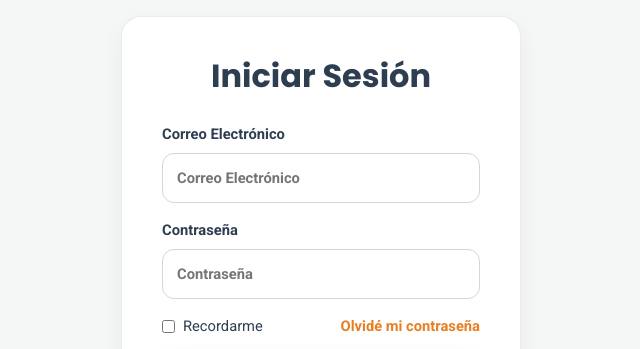
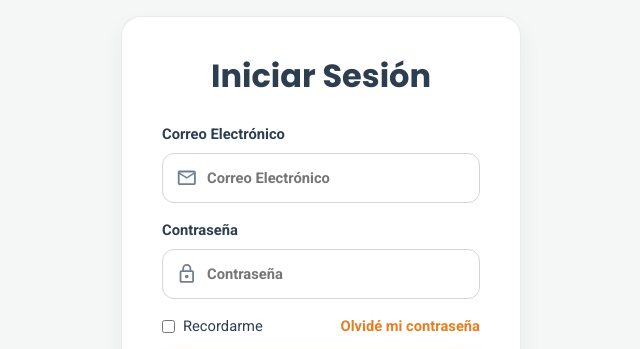
Before and after one commit to tyfaany/PortafolioDesarrollador, a React (Vite) app in the folder Frontend/: page /login in a window 1280 px wide. Shown: the part 146-495 px from the top of the page, without its empty margins (319-959 px from the left). Built offline with nearby package versions, Linux system fonts and the light colour scheme; no server answers.

Commit message:
FEAT: agregar MDI y iconos en campos de formularios

```diff
--- a/Frontend/package.json
+++ b/Frontend/package.json
@@ -10,6 +10,8 @@
     "preview": "vite preview"
   },
   "dependencies": {
+    "@mdi/js": "^7.4.47",
+    "@mdi/react": "^1.6.1",
     "axios": "^1.13.6",
     "bootstrap": "^5.3.8",
     "react": "^18.2.0",
--- a/Frontend/src/App.css
+++ b/Frontend/src/App.css
@@ -250,6 +250,45 @@ input {
   font-weight: 600;
 }
 
+.auth-field__control {
+  position: relative;
+  display: flex;
+  align-items: center;
+}
+
+.auth-field__control--icon-start .softsave-input {
+  padding-left: 44px;
+}
+
+.auth-field__control--icon-end .softsave-input {
+  padding-right: 44px;
+}
+
+.auth-field__icon {
+  position: absolute;
+  border: none;
+  background: transparent;
+  color: var(--color-texto-suave);
+  padding: 0;
+  display: inline-flex;
+  align-items: center;
+  justify-content: center;
+  cursor: default;
+}
+
+.auth-field__icon--start {
+  left: 14px;
+}
+
+.auth-field__icon--end {
+  right: 14px;
+}
+
+.auth-field__icon svg {
+  width: 18px;
+  height: 18px;
+}
+
 .softsave-input {
   width: 100%;
   padding: 13px 14px;
--- a/Frontend/src/components/Field.jsx
+++ b/Frontend/src/components/Field.jsx
@@ -6,10 +6,35 @@ function Field({
   onChange,
   placeholder,
   autoComplete,
+  icon,
+  iconPosition = 'start',
+  onIconClick,
+  iconLabel,
 }) {
+  const hasIcon = Boolean(icon);
+  const iconClass = iconPosition === 'end' ? 'auth-field__icon--end' : 'auth-field__icon--start';
+  const wrapperClass = [
+    'auth-field__control',
+    hasIcon ? `auth-field__control--icon-${iconPosition}` : '',
+  ]
+    .filter(Boolean)
+    .join(' ');
+
   return (
     <label className="auth-field">
       <span>{label}</span>
+      <div className={wrapperClass}>
+        {hasIcon && iconPosition === 'start' && (
+          <button
+            className={`auth-field__icon ${iconClass}`}
+            type="button"
+            onClick={onIconClick}
+            aria-label={iconLabel}
+            aria-hidden={onIconClick ? 'false' : 'true'}
+          >
+            {icon}
+          </button>
+        )}
         <input
           className="softsave-input"
           type={type}
@@ -19,6 +44,18 @@ function Field({
           placeholder={placeholder}
           autoComplete={autoComplete}
         />
+        {hasIcon && iconPosition === 'end' && (
+          <button
+            className={`auth-field__icon ${iconClass}`}
+            type="button"
+            onClick={onIconClick}
+            aria-label={iconLabel}
+            aria-hidden={onIconClick ? 'false' : 'true'}
+          >
+            {icon}
+          </button>
+        )}
+      </div>
     </label>
   );
 }
--- a/Frontend/src/pages/forgotPassword.jsx
+++ b/Frontend/src/pages/forgotPassword.jsx
@@ -2,6 +2,8 @@ import { useState } from 'react';
 import * as Yup from 'yup';
 import { Link } from 'react-router-dom';
 import api from '../axios/api';
+import Icon from '@mdi/react';
+import { mdiEmailOutline } from '@mdi/js';
 import Field from '../components/Field';
 
 // Esquema de validacion para recuperacion de contraseña
@@ -81,6 +83,7 @@ const ForgotPassword = () => {
             onChange={handleChange}
             placeholder="Ingresa tu correo"
             autoComplete="email"
+            icon={<Icon path={mdiEmailOutline} size={0.9} />}
           />
           {errores.email && (
             <small className="error-text">{errores.email}</small>
--- a/Frontend/src/pages/login.jsx
+++ b/Frontend/src/pages/login.jsx
@@ -2,6 +2,8 @@ import { useState } from 'react';
 import * as Yup from 'yup';
 import { Link, Navigate, useNavigate } from 'react-router-dom';
 import { useAuth } from '../context/AuthContext';
+import Icon from '@mdi/react';
+import { mdiEmailOutline, mdiLockOutline } from '@mdi/js';
 import Field from '../components/Field';
 
 // Esquema de validacion para inicio de sesion
@@ -91,6 +93,7 @@ const Login = () => {
           onChange={handleChange}
           placeholder="Correo Electrónico"
           autoComplete="email"
+          icon={<Icon path={mdiEmailOutline} size={0.9} />}
         />
         {errores.email && (
           <small className="error-text">{errores.email}</small>
@@ -103,6 +106,7 @@ const Login = () => {
           onChange={handleChange}
           placeholder="Contraseña"
           autoComplete="current-password"
+          icon={<Icon path={mdiLockOutline} size={0.9} />}
         />
         {errores.password && (
           <small className="error-text">{errores.password}</small>
--- a/Frontend/src/pages/registro.jsx
+++ b/Frontend/src/pages/registro.jsx
@@ -2,6 +2,8 @@ import { useState } from 'react';
 import { Link, Navigate, useNavigate } from 'react-router-dom';
 import { useAuth } from '../context/AuthContext';
 import * as Yup from 'yup';
+import Icon from '@mdi/react';
+import { mdiAccountOutline, mdiEmailOutline, mdiLockOutline } from '@mdi/js';
 import Field from '../components/Field';
 
 // Esquema de validacion para el formulario de registro
@@ -108,6 +110,7 @@ const Registro = () => {
           onChange={handleChange}
           placeholder="Ingresa tu nombre"
           autoComplete="name"
+          icon={<Icon path={mdiAccountOutline} size={0.9} />}
         />
         {errores.nombre && (
           <small className="error-text">{errores.nombre}</small>
@@ -120,6 +123,7 @@ const Registro = () => {
           onChange={handleChange}
           placeholder="Ingresa tu correo"
           autoComplete="email"
+          icon={<Icon path={mdiEmailOutline} size={0.9} />}
         />
         {errores.email && (
           <small className="error-text">{errores.email}</small>
@@ -132,6 +136,7 @@ const Registro = () => {
           onChange={handleChange}
           placeholder="Mínimo 8 caracteres"
           autoComplete="new-password"
+          icon={<Icon path={mdiLockOutline} size={0.9} />}
         />
         {errores.password && (
           <small className="error-text">{errores.password}</small>
@@ -144,6 +149,7 @@ const Registro = () => {
           onChange={handleChange}
           placeholder="Repite tu contraseña"
           autoComplete="new-password"
+          icon={<Icon path={mdiLockOutline} size={0.9} />}
         />
         {errores.passwordConfirmacion && (
           <small className="error-text">{errores.passwordConfirmacion}</small>
--- a/Frontend/src/pages/resetPassword.jsx
+++ b/Frontend/src/pages/resetPassword.jsx
@@ -2,6 +2,8 @@ import { useState } from 'react';
 import * as Yup from 'yup';
 import { Link, useNavigate, useParams, useSearchParams } from 'react-router-dom';
 import api from '../axios/api';
+import Icon from '@mdi/react';
+import { mdiLockOutline } from '@mdi/js';
 import Field from '../components/Field';
 
 // Esquema de validacion para restablecer contraseña
@@ -98,6 +100,7 @@ const ResetPassword = () => {
           onChange={handleChange}
           placeholder="Nueva contraseña"
           autoComplete="new-password"
+          icon={<Icon path={mdiLockOutline} size={0.9} />}
         />
         {errores.password && (
           <small className="error-text">{errores.password}</small>
@@ -110,6 +113,7 @@ const ResetPassword = () => {
           onChange={handleChange}
           placeholder="Confirma tu contraseña"
           autoComplete="new-password"
+          icon={<Icon path={mdiLockOutline} size={0.9} />}
         />
         {errores.passwordConfirmacion && (
           <small className="error-text">{errores.passwordConfirmacion}</small>
```
Also changed, not shown: 1 other file (tests, documents, lock files or other folders). Lines whose indentation alone changed are shown as unchanged.
